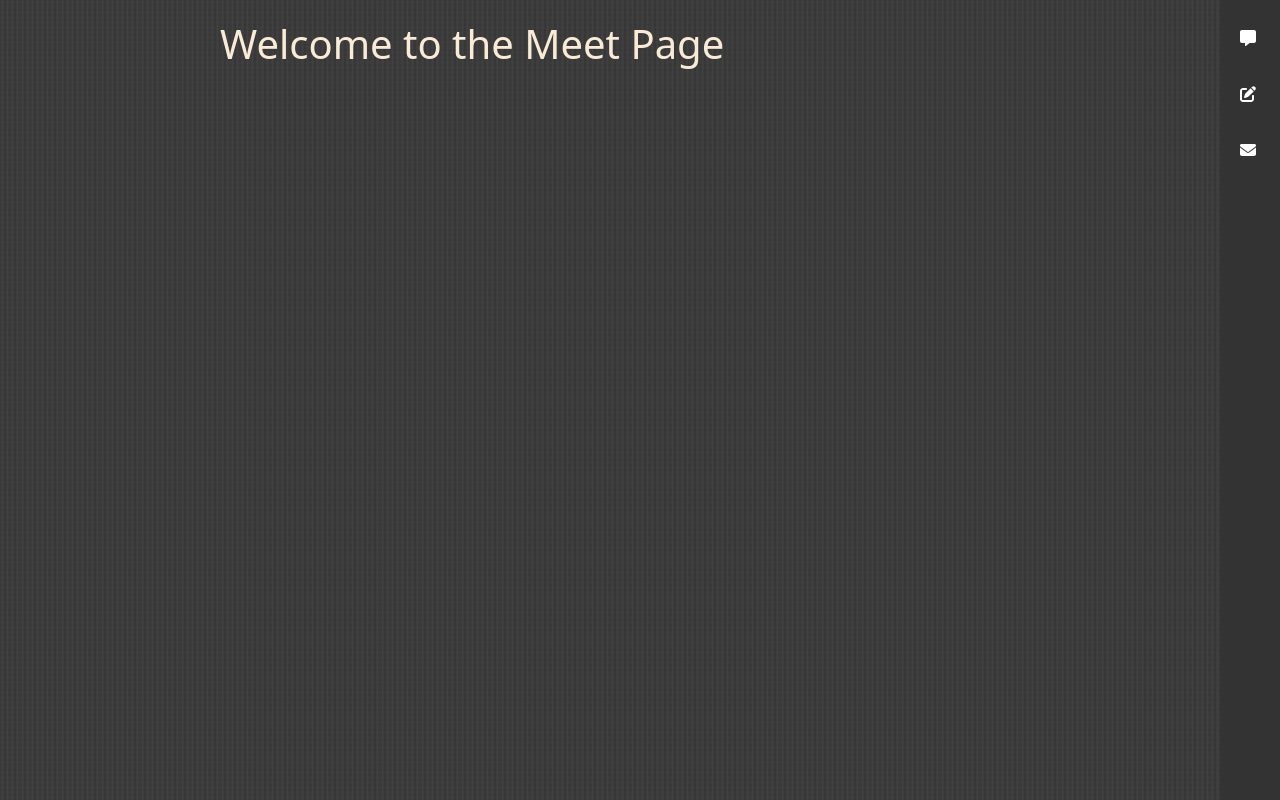
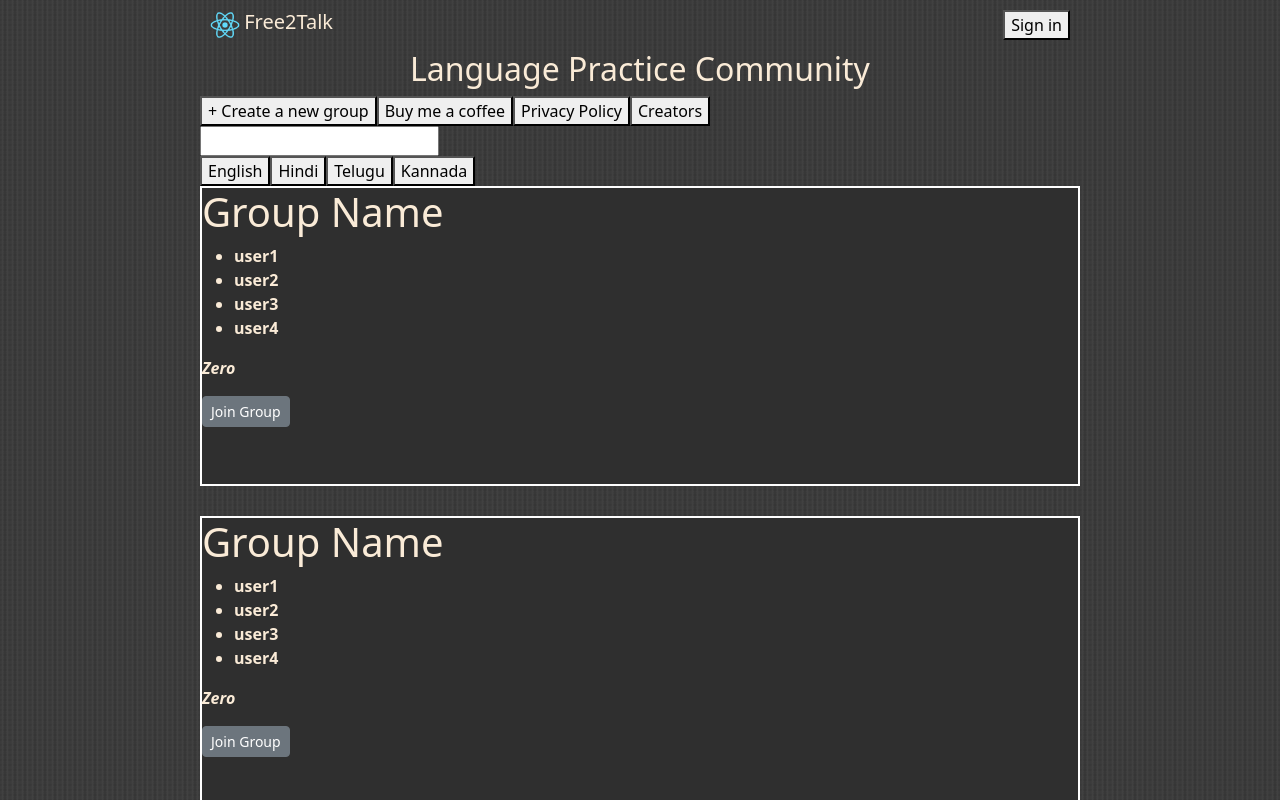
Before and after one commit to CoderUday1/Free2Talk, a React (Create React App) app in the folder frontend/free2talk/: page / in a window 1280 px wide. Shown: the top 800 px of the page. Built offline with nearby package versions, Linux system fonts and the light colour scheme.

Commit message:
Add routing to react

```diff
--- a/frontend/free2talk/package.json
+++ b/frontend/free2talk/package.json
@@ -17,6 +17,7 @@
     "react": "^19.0.0",
     "react-dom": "^19.0.0",
     "react-modal": "^3.16.3",
+    "react-router-dom": "^7.1.3",
     "react-scripts": "5.0.1",
     "web-vitals": "^2.1.4"
   },
--- a/frontend/free2talk/src/index.js
+++ b/frontend/free2talk/src/index.js
@@ -7,11 +7,18 @@
 import 'font-awesome/css/font-awesome.css'
 import Home from './components/home';
 import MeetPage from './components/meet';
+import { BrowserRouter as Router, Route, Routes } from 'react-router-dom';
 
 const root = ReactDOM.createRoot(document.getElementById('root'));
 root.render(
   <React.StrictMode>
-    <MeetPage />
+    <Router>
+      <Routes>
+        <Route path="/meet/*" element={<MeetPage />} />
+        <Route path="/" element={<Home />} />
+        {/* <Route path="*" element={<NotFound />} /> */}
+      </Routes>
+    </Router>
   </React.StrictMode>
 );
 
```
Also changed, not shown: 1 other file (tests, documents, lock files or other folders).
